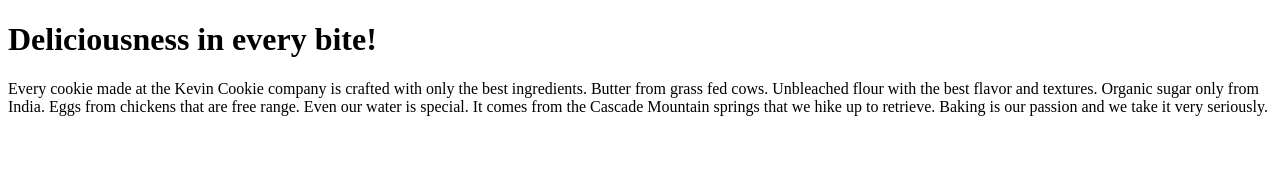
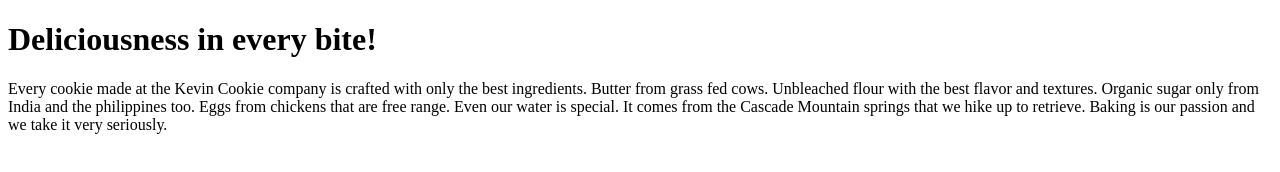
Before and after one commit to Richi3e/RichardCompanyCookie.com, a plain HTML site: page index.htm in a window 1280 px wide. Drawn offline with Linux system fonts and the light colour scheme.

Commit message:
Update index.htm

```diff
--- a/index.htm
+++ b/index.htm
@@ -4,7 +4,7 @@
 
 <h1>Deliciousness in every bite!</h1>
 
-<p>Every cookie made at the Kevin Cookie company is crafted with only the best ingredients. Butter from grass fed cows. Unbleached flour with the best flavor and textures. Organic sugar only from India. Eggs from chickens that are free range. Even our water is special. It comes from the Cascade Mountain springs that we hike up to retrieve. Baking is our passion and we take it very seriously.</p>
+<p>Every cookie made at the Kevin Cookie company is crafted with only the best ingredients. Butter from grass fed cows. Unbleached flour with the best flavor and textures. Organic sugar only from India and the philippines too. Eggs from chickens that are free range. Even our water is special. It comes from the Cascade Mountain springs that we hike up to retrieve. Baking is our passion and we take it very seriously.</p>
 
 </body>
 </html>
```
